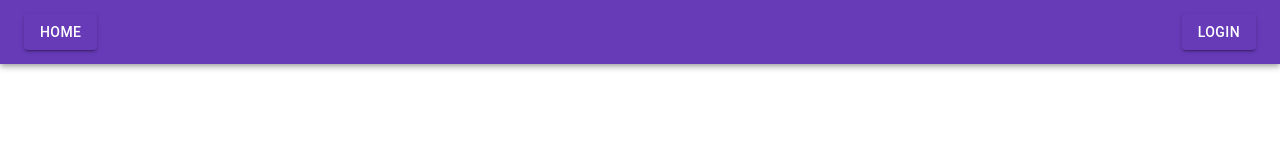
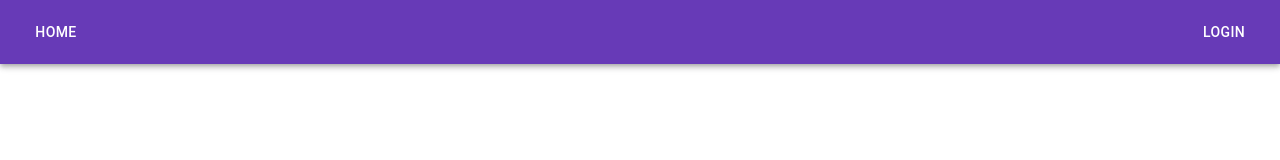
Before and after one commit to OtchiTan/Mainboard, a React (Create React App) app: page /login in a window 1280 px wide. Shown: the top 160 px of the page. Built offline with nearby package versions, Linux system fonts and the light colour scheme.

Commit message:
Tentative de useContext pour le token d'authentification

```diff
--- a/src/App.js
+++ b/src/App.js
@@ -1,4 +1,6 @@
 import { createTheme, ThemeProvider } from '@mui/material';
+import AuthContext from './components/AuthContext'
+import { useState } from 'react';
 import {
     BrowserRouter as Router,
     Switch,
@@ -25,7 +27,13 @@ const theme = createTheme({
 })
 
 function App() {
+  const Context = AuthContext
+  const [token, setToken] = useState(null)
+  if (!token) console.log("User not connected")
+  else console.log("User is connected")
+
   return (
+    <Context.Provider value={[token, setToken]}>
       <div className="App">
         <ThemeProvider theme= {theme}>
           <Router>
@@ -36,6 +44,7 @@ function App() {
           </Router>
         </ThemeProvider>
       </div>
+    </Context.Provider>
   );
 }
 
--- /dev/null
+++ b/src/components/AuthContext.js
@@ -0,0 +1,5 @@
+import { createContext } from 'react';
+
+const context = createContext()
+
+export default context
--- a/src/components/Navigation.js
+++ b/src/components/Navigation.js
@@ -6,9 +6,9 @@ const Navigation = () => {
         <Box sx={{flexGrow:1}}>
             <AppBar color="primary" position="static">
                 <Toolbar>
-                    <Button href="/" variant="contained">Home</Button>
+                    <Button href="/" color="inherit">Home</Button>
                     <Box sx={{flexGrow:1}}/>
-                    <Button href="/login" variant="contained">Login</Button>
+                    <Button href="/login" color="inherit">Login</Button>
                 </Toolbar>
             </AppBar>
         </Box>
--- a/src/index.js
+++ b/src/index.js
@@ -3,6 +3,7 @@ import ReactDOM from 'react-dom';
 import App from './App';
 import reportWebVitals from './reportWebVitals';
 import './styles/index.scss'
+
 
 ReactDOM.render(
   <React.StrictMode>
--- a/src/pages/Login.js
+++ b/src/pages/Login.js
@@ -1,25 +1,26 @@
 import { Button, Container, TextField } from '@mui/material';
 import Navigation from '../components/Navigation';
-import Axios from 'axios'
-import { useState } from 'react';
+import AuthContext from '../components/AuthContext'
+//import Axios from 'axios'
+import { useContext, useState } from 'react';
 
 const Login = () => {
+    const [token, setToken] = useContext(AuthContext)
     const [refLogin,setRefLogin] = useState("")
     const [refPwd,setRefPwd] = useState("")
+
     const Attempt = () => {
-        const body = {
+        setToken("Test")
+        console.log(token)
+        /*const body = {
             login:refLogin,
             pwd:refPwd
         }
-        /*Axios.post('localhost:8000',body)
+        Axios.post('localhost:8000',body)
                 .then((res) => {
                     console.log(res)
                 })*/
-        Axios({
-            method:'POST',
-            url:'http://localhost:8000',
-            data:body
-        })
+
     }
     const loginChangeHandler = (event) => {
         setRefLogin(event.target.value)
```
Lines whose indentation alone changed are shown as unchanged.
